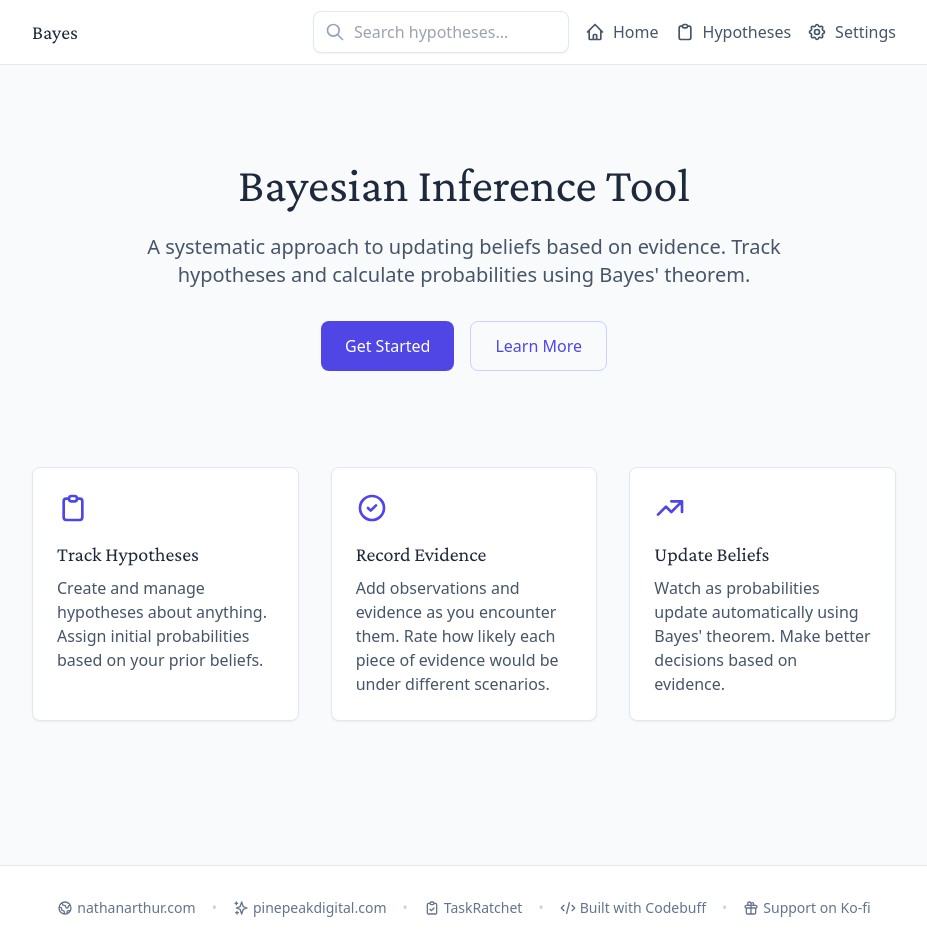
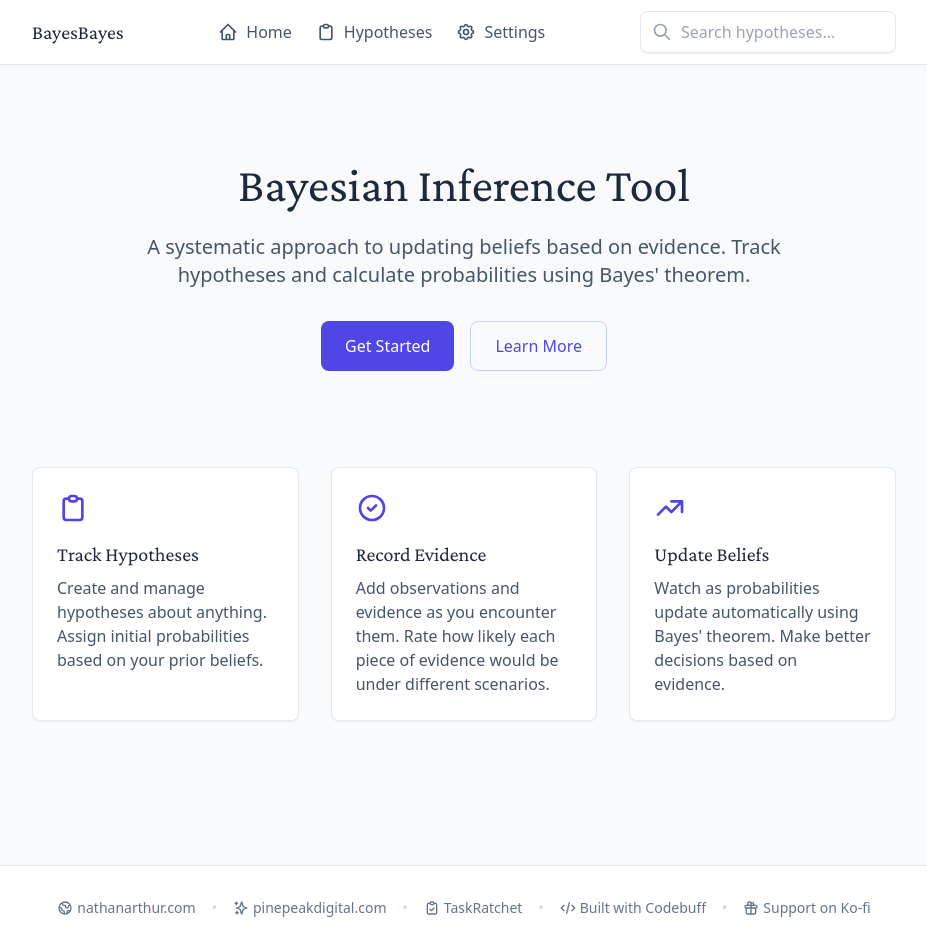
Before and after one commit to narthur/bayes, a SvelteKit app: page / in a window 1280 px wide. Shown: the whole page, without its empty margins (176-1103 px from the left). Built offline with nearby package versions, Linux system fonts and the light colour scheme.

Commit message:
Update +layout.svelte

```diff
--- a/src/routes/+layout.svelte
+++ b/src/routes/+layout.svelte
@@ -44,92 +44,15 @@
 						Bayes
 					</a>
 				</div>
-				<div class="flex items-center gap-4">
-					<div class="relative">
-						<input
-							type="search"
-							bind:value={$searchQuery}
-							placeholder="Search hypotheses..."
-							class="w-64 px-4 py-2 pl-10 bg-white border border-slate-200 rounded-lg shadow-sm focus:outline-none focus:ring-2 focus:ring-indigo-200 focus:border-indigo-300"
-						/>
-						<div class="absolute inset-y-0 left-0 pl-3 flex items-center pointer-events-none">
-							<svg
-								class="w-5 h-5 text-slate-400"
-								fill="none"
-								stroke="currentColor"
-								viewBox="0 0 24 24"
+				<div class="flex items-center justify-between flex-1">
+					<a
+						href="/"
+						class="text-xl font-serif text-slate-800 hover:text-indigo-600 transition-colors"
 					>
-								<path
-									stroke-linecap="round"
-									stroke-linejoin="round"
-									stroke-width="2"
-									d="M21 21l-6-6m2-5a7 7 0 11-14 0 7 7 0 0114 0z"
-								/>
-							</svg>
-						</div>
+						Bayes
+					</a>
 
-						{#if $searchQuery.trim() && hypotheses}
-							<div class="absolute left-0 right-0 mt-2 py-2 bg-white rounded-lg shadow-lg border border-slate-200 max-h-96 overflow-y-auto z-50">
-								{#if filteredHypotheses.length === 0}
-									<div class="px-4 py-2 text-sm text-slate-500">
-										No hypotheses match your search
-									</div>
-								{:else}
-									{#each filteredHypotheses as hypothesis}
-										<div>
-											<a
-												href="/hypothesis/{hypothesis.id}"
-												class="block px-4 py-2 hover:bg-slate-50 transition-colors"
-											>
-												<div class="text-sm font-medium text-slate-800">
-													{hypothesis.name}
-												</div>
-												{#if hypothesis.description}
-													<div class="text-xs text-slate-500 truncate mt-0.5">
-														{hypothesis.description}
-													</div>
-												{/if}
-												<div class="flex items-center gap-3 mt-1 text-xs text-slate-400">
-													<span>{hypothesis.observations.length} observations</span>
-													<span>•</span>
-													<span>Current: {formatProbability(calculatePosteriorProbability(hypothesis))}</span>
-												</div>
-											</a>
-											{#if hypothesis.observations.some(o =>
-												o.description.toLowerCase().includes($searchQuery.toLowerCase()) ||
-												(o.notes && o.notes.toLowerCase().includes($searchQuery.toLowerCase()))
-											)}
-												<div class="border-t border-slate-100 mx-4">
-													{#each hypothesis.observations.filter(o =>
-														o.description.toLowerCase().includes($searchQuery.toLowerCase()) ||
-														(o.notes && o.notes.toLowerCase().includes($searchQuery.toLowerCase()))
-													) as observation}
-														<a
-															href="/hypothesis/{hypothesis.id}"
-															class="block py-2 px-4 hover:bg-slate-50 transition-colors"
-														>
-															<div class="text-xs text-slate-400 mb-0.5">
-																Observation • {new Date(observation.timestamp).toLocaleDateString()}
-															</div>
-															<div class="text-sm text-slate-600">
-																{observation.description}
-															</div>
-															{#if observation.notes}
-																<div class="text-xs text-slate-500 truncate mt-0.5">
-																	{observation.notes}
-																</div>
-															{/if}
-														</a>
-													{/each}
-												</div>
-											{/if}
-										</div>
-									{/each}
-								{/if}
-							</div>
-						{/if}
-					</div>
-					<div class="flex items-center gap-4">
+					<div class="flex items-center gap-6">
 						<a
 							href="/"
 							class="text-slate-600 hover:text-indigo-600 transition-colors flex items-center gap-2"
@@ -158,7 +81,6 @@
 							</svg>
 							<span>Hypotheses</span>
 						</a>
-					</div>
 						<a
 							href="/settings"
 							class="text-slate-600 hover:text-indigo-600 transition-colors flex items-center gap-2"
@@ -179,6 +101,100 @@
 							</svg>
 							<span>Settings</span>
 						</a>
+					</div>
+
+					<div class="relative">
+						<input
+							type="search"
+							bind:value={$searchQuery}
+							placeholder="Search hypotheses..."
+							class="w-64 px-4 py-2 pl-10 bg-white border border-slate-200 rounded-lg shadow-sm focus:outline-none focus:ring-2 focus:ring-indigo-200 focus:border-indigo-300"
+						/>
+						<div class="absolute inset-y-0 left-0 pl-3 flex items-center pointer-events-none">
+							<svg
+								class="w-5 h-5 text-slate-400"
+								fill="none"
+								stroke="currentColor"
+								viewBox="0 0 24 24"
+							>
+								<path
+									stroke-linecap="round"
+									stroke-linejoin="round"
+									stroke-width="2"
+									d="M21 21l-6-6m2-5a7 7 0 11-14 0 7 7 0 0114 0z"
+								/>
+							</svg>
+						</div>
+
+						{#if $searchQuery.trim() && hypotheses}
+							<div
+								class="absolute right-0 mt-2 py-2 bg-white rounded-lg shadow-lg border border-slate-200 max-h-96 overflow-y-auto z-50 w-96"
+							>
+								{#if filteredHypotheses.length === 0}
+									<div class="px-4 py-2 text-sm text-slate-500">
+										No hypotheses match your search
+									</div>
+								{:else}
+									{#each filteredHypotheses as hypothesis}
+										<div>
+											<a
+												href="/hypothesis/{hypothesis.id}"
+												class="block px-4 py-2 hover:bg-slate-50 transition-colors"
+											>
+												<div class="text-sm font-medium text-slate-800">
+													{hypothesis.name}
+												</div>
+												{#if hypothesis.description}
+													<div class="text-xs text-slate-500 truncate mt-0.5">
+														{hypothesis.description}
+													</div>
+												{/if}
+												<div class="flex items-center gap-3 mt-1 text-xs text-slate-400">
+													<span>{hypothesis.observations.length} observations</span>
+													<span>•</span>
+													<span
+														>Current: {formatProbability(
+															calculatePosteriorProbability(hypothesis)
+														)}</span
+													>
+												</div>
+											</a>
+											{#if hypothesis.observations.some((o) => o.description
+														.toLowerCase()
+														.includes($searchQuery.toLowerCase()) || (o.notes && o.notes
+															.toLowerCase()
+															.includes($searchQuery.toLowerCase())))}
+												<div class="border-t border-slate-100 mx-4">
+													{#each hypothesis.observations.filter((o) => o.description
+																.toLowerCase()
+																.includes($searchQuery.toLowerCase()) || (o.notes && o.notes
+																	.toLowerCase()
+																	.includes($searchQuery.toLowerCase()))) as observation}
+														<a
+															href="/hypothesis/{hypothesis.id}"
+															class="block py-2 px-4 hover:bg-slate-50 transition-colors"
+														>
+															<div class="text-xs text-slate-400 mb-0.5">
+																Observation • {new Date(observation.timestamp).toLocaleDateString()}
+															</div>
+															<div class="text-sm text-slate-600">
+																{observation.description}
+															</div>
+															{#if observation.notes}
+																<div class="text-xs text-slate-500 truncate mt-0.5">
+																	{observation.notes}
+																</div>
+															{/if}
+														</a>
+													{/each}
+												</div>
+											{/if}
+										</div>
+									{/each}
+								{/if}
+							</div>
+						{/if}
+					</div>
 				</div>
 			</div>
 		</div>
```
Lines whose indentation alone changed are shown as unchanged.
